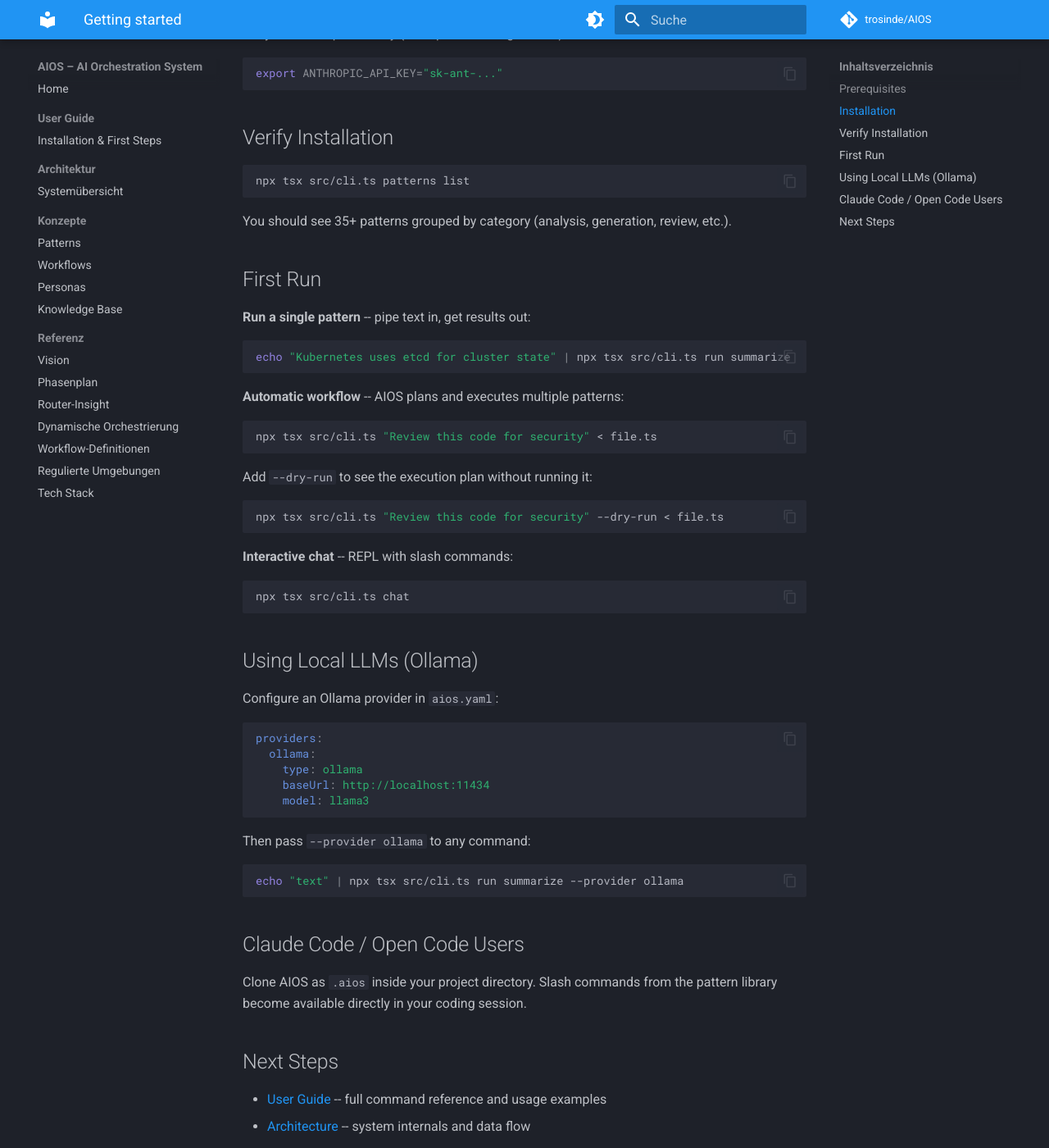
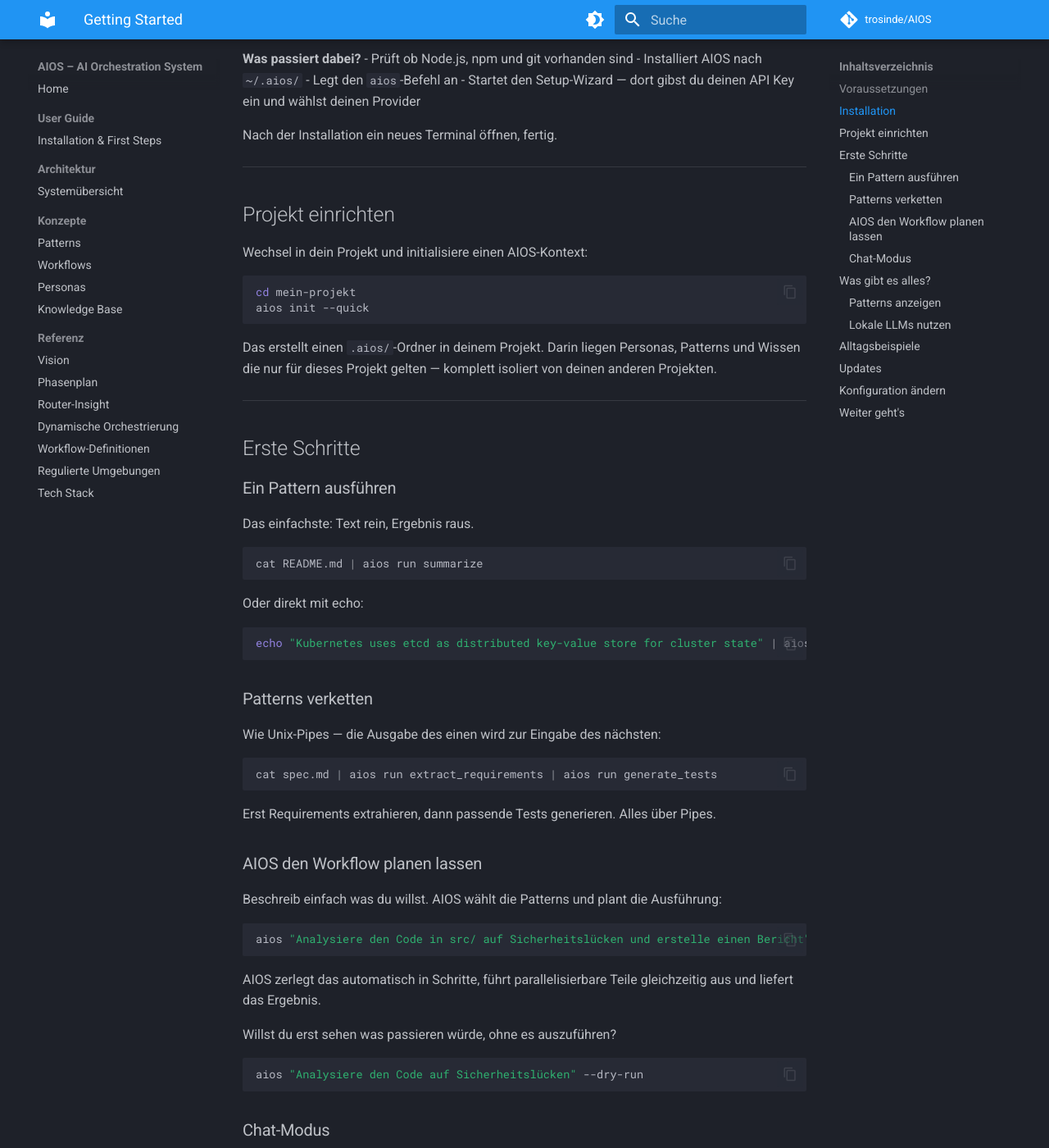
Before and after one commit to trosinde/AIOS, an MkDocs documentation site: the page built from docs/getting-started.md, in a window 1280 px wide and 1400 px high, scrolled down 621 px. Shown: the whole window at 82% size. Built offline with MkDocs 1.6.1 and Material for MkDocs 9.7.7, drawn with Linux system fonts in a browser that asks for light colours; comment, search, counter and statistics services are not loaded; some of the changed text lies outside the part shown.

Commit message:
docs: rewrite getting-started.md for actual users, not developers
The old getting-started.md was unusable: it told users to git clone +
npm install manually, used `npx tsx src/cli.ts` everywhere, and never
mentioned install.sh, `aios configure`, or `aios init`. Fixed by:

- Complete rewrite with install.sh one-liner as the entry point
- Prerequisites before install (not buried after)
- Progressive flow: install → init → first pattern → pipes → workflows → chat
- Real-world examples (code review, requirements, translation)
- Explained what .aios/ context means in plain terms
- Added sections for updates, config, and pattern discovery
- Fixed user-guide.md: removed misleading "npx tsx src/cli.ts" note

https://claude.ai/code/session_01Sd37C9e3HkfD3pSyErpa12

````diff
--- a/docs/getting-started.md
+++ b/docs/getting-started.md
@@ -1,86 +1,204 @@
-> **Audience:** All users
+# Getting Started
 
-# Getting Started with AIOS
+Du willst AI sinnvoll in deinen Projekten nutzen — ohne jedes Mal von vorne anzufangen. AIOS gibt dir 62+ fertige Patterns (Zusammenfassen, Code-Review, Requirements extrahieren, ...) und orchestriert sie automatisch. Ein Befehl, den Rest plant AIOS.
 
-AIOS is a CLI-based AI orchestration system that combines Fabric-style patterns with Enterprise Integration Patterns. Describe a task in natural language and AIOS decomposes it into parallel workflows automatically.
+---
 
-## Prerequisites
+## Voraussetzungen
 
-- **Node.js 20+** and **npm**
-- An LLM provider: Anthropic API key **or** a local [Ollama](https://ollama.com) instance
+- **Node.js 20+** und **npm** — [nodejs.org](https://nodejs.org/)
+- **git**
+- Einen **LLM-Provider**: [Anthropic API Key](https://console.anthropic.com/) oder ein lokales [Ollama](https://ollama.com)
 
 ## Installation
 
+Ein Befehl. Der Installer prüft die Voraussetzungen, installiert alles und führt dich durch die Konfiguration.
+
 ```bash
-git clone <repo-url> aios
-cd aios
-npm install
+curl -fsSL https://raw.githubusercontent.com/trosinde/AIOS/main/install.sh | bash
 ```
 
-Set your Anthropic API key (or skip this if using Ollama):
+**Was passiert dabei?**
+- Prüft ob Node.js, npm und git vorhanden sind
+- Installiert AIOS nach `~/.aios/`
+- Legt den `aios`-Befehl an
+- Startet den Setup-Wizard — dort gibst du deinen API Key ein und wählst deinen Provider
+
+Nach der Installation ein neues Terminal öffnen, fertig.
+
+---
+
+## Projekt einrichten
+
+Wechsel in dein Projekt und initialisiere einen AIOS-Kontext:
 
 ```bash
-export ANTHROPIC_API_KEY="sk-ant-..."
+cd mein-projekt
+aios init --quick
 ```
 
-## Verify Installation
+Das erstellt einen `.aios/`-Ordner in deinem Projekt. Darin liegen Personas, Patterns und Wissen die nur für dieses Projekt gelten — komplett isoliert von deinen anderen Projekten.
+
+---
+
+## Erste Schritte
+
+### Ein Pattern ausführen
+
+Das einfachste: Text rein, Ergebnis raus.
 
 ```bash
-npx tsx src/cli.ts patterns list
+cat README.md | aios run summarize
 ```
 
-You should see 35+ patterns grouped by category (analysis, generation, review, etc.).
-
-## First Run
-
-**Run a single pattern** -- pipe text in, get results out:
+Oder direkt mit echo:
 
 ```bash
-echo "Kubernetes uses etcd for cluster state" | npx tsx src/cli.ts run summarize
+echo "Kubernetes uses etcd as distributed key-value store for cluster state" | aios run summarize
 ```
 
-**Automatic workflow** -- AIOS plans and executes multiple patterns:
+### Patterns verketten
+
+Wie Unix-Pipes — die Ausgabe des einen wird zur Eingabe des nächsten:
 
 ```bash
-npx tsx src/cli.ts "Review this code for security" < file.ts
+cat spec.md | aios run extract_requirements | aios run generate_tests
 ```
 
-Add `--dry-run` to see the execution plan without running it:
+Erst Requirements extrahieren, dann passende Tests generieren. Alles über Pipes.
+
+### AIOS den Workflow planen lassen
+
+Beschreib einfach was du willst. AIOS wählt die Patterns und plant die Ausführung:
 
 ```bash
-npx tsx src/cli.ts "Review this code for security" --dry-run < file.ts
+aios "Analysiere den Code in src/ auf Sicherheitslücken und erstelle einen Bericht"
 ```
 
-**Interactive chat** -- REPL with slash commands:
+AIOS zerlegt das automatisch in Schritte, führt parallelisierbare Teile gleichzeitig aus und liefert das Ergebnis.
+
+Willst du erst sehen was passieren würde, ohne es auszuführen?
 
 ```bash
-npx tsx src/cli.ts chat
+aios "Analysiere den Code auf Sicherheitslücken" --dry-run
 ```
 
-## Using Local LLMs (Ollama)
+### Chat-Modus
 
-Configure an Ollama provider in `aios.yaml`:
+Für interaktives Arbeiten:
 
-```yaml
-providers:
-  ollama:
-    type: ollama
-    baseUrl: http://localhost:11434
-    model: llama3
+```bash
+aios chat
 ```
 
-Then pass `--provider ollama` to any command:
+Im Chat kannst du natürliche Sprache nutzen oder Patterns direkt aufrufen:
+
+```
+aios> /summarize Das ist ein langer Text den ich zusammenfassen möchte...
+aios> Welche Patterns gibt es für Code-Review?
+aios> /security_review < main.ts
+aios> /exit
+```
+
+---
+
+## Was gibt es alles?
+
+### Patterns anzeigen
 
 ```bash
-echo "text" | npx tsx src/cli.ts run summarize --provider ollama
+aios patterns list
 ```
 
-## Claude Code / Open Code Users
+Zeigt alle 62+ Patterns, gruppiert nach Kategorie (analysis, generation, review, ...).
 
-Clone AIOS as `.aios` inside your project directory. Slash commands from the pattern library become available directly in your coding session.
+Nach Kategorie filtern:
 
-## Next Steps
+```bash
+aios patterns list --category analysis
+```
 
-- [User Guide](user-guide.md) -- full command reference and usage examples
-- [Architecture](ARCHITECTURE.md) -- system internals and data flow
-- [Patterns](PATTERNS.md) -- how patterns work and how to create them
+Oder suchen:
+
+```bash
+aios patterns search security
+```
+
+### Lokale LLMs nutzen
+
+Wenn du Ollama installiert hast, kannst du lokale Modelle verwenden:
+
+```bash
+aios "Fasse diesen Text zusammen" --provider ollama < dokument.md
+```
+
+Provider werden über `aios configure` oder in der `~/.aios/config.yaml` eingerichtet.
+
+---
+
+## Alltagsbeispiele
+
+**Code reviewen:**
+```bash
+cat src/auth.ts | aios run code_review
+```
+
+**Requirements aus einer Spec extrahieren:**
+```bash
+cat pflichtenheft.md | aios run extract_requirements
+```
+
+**Komplette Analyse per natürlicher Sprache:**
+```bash
+aios "Review den Code in src/ auf Security und Code-Qualität, dann erstelle einen zusammenfassenden Bericht"
+```
+
+**Text übersetzen:**
+```bash
+echo "Technical documentation for the API" | aios run translate_technical --language=de
+```
+
+---
+
+## Updates
+
+AIOS aktualisiert sich selbst:
+
+```bash
+aios update
+```
+
+Oder nur prüfen ob ein Update verfügbar ist:
+
+```bash
+aios update --check
+```
+
+---
+
+## Konfiguration ändern
+
+Den Setup-Wizard erneut starten:
+
+```bash
+aios configure
+```
+
+Oder die Dateien direkt bearbeiten:
+
+| Datei | Inhalt |
+|-------|--------|
+| `~/.aios/config.yaml` | Provider, Modelle, Pfade |
+| `~/.aios/.env` | API Keys |
+| `./aios.yaml` | Projekt-spezifische Overrides |
+
+Details: [Setup & Konfiguration](SETUP.md)
+
+---
+
+## Weiter geht's
+
+- [User Guide](user-guide.md) — Alle Befehle und Features im Detail
+- [Patterns](PATTERNS.md) — Wie Patterns funktionieren und wie du eigene erstellst
+- [Providers](providers.md) — Anthropic, Ollama, Gemini, OpenAI konfigurieren
+- [CLI Commands](CLI_COMMANDS.md) — Komplette Befehlsreferenz
````
Also changed, not shown: docs/user-guide.md (+1 -1 lines).
